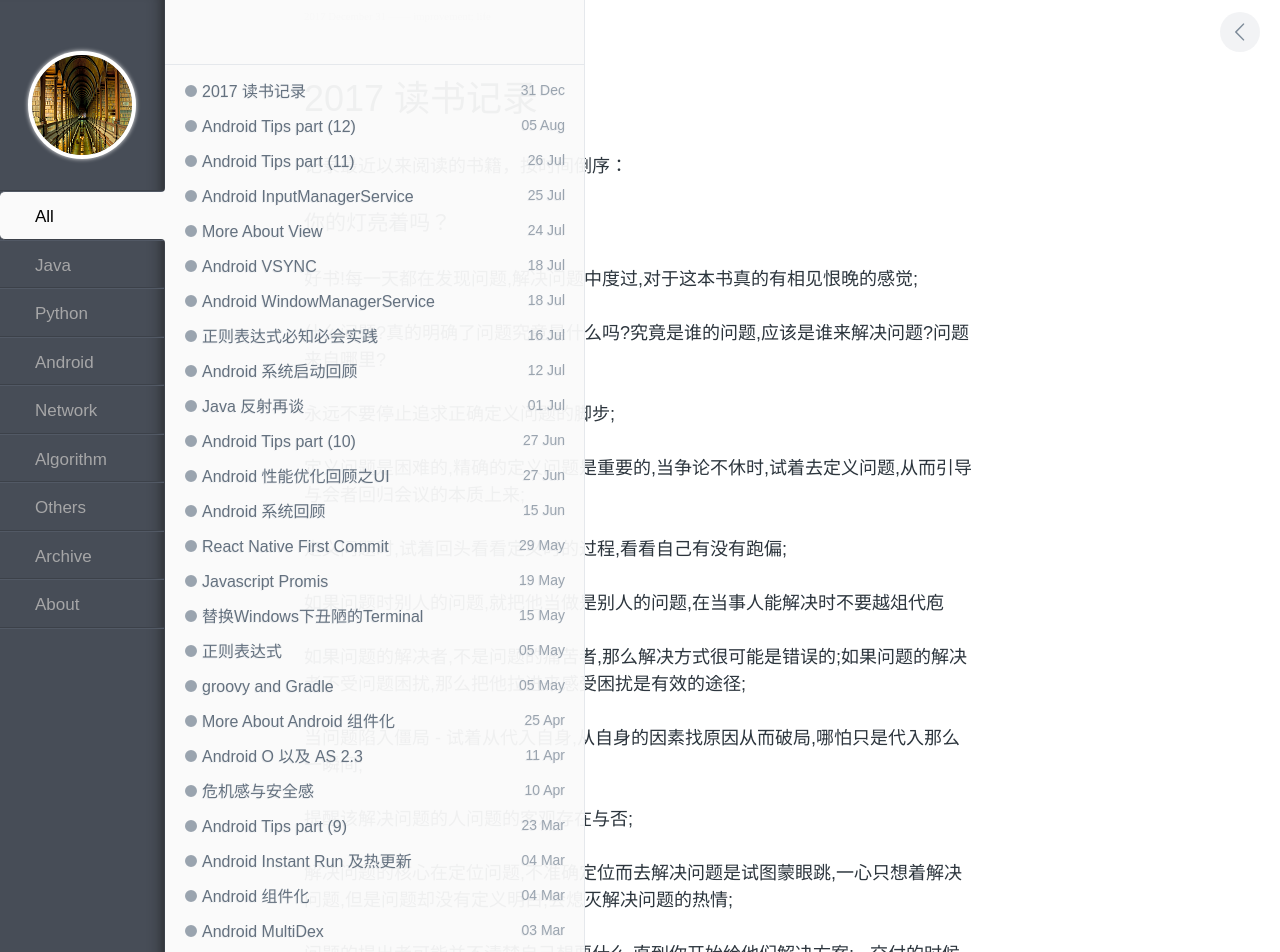
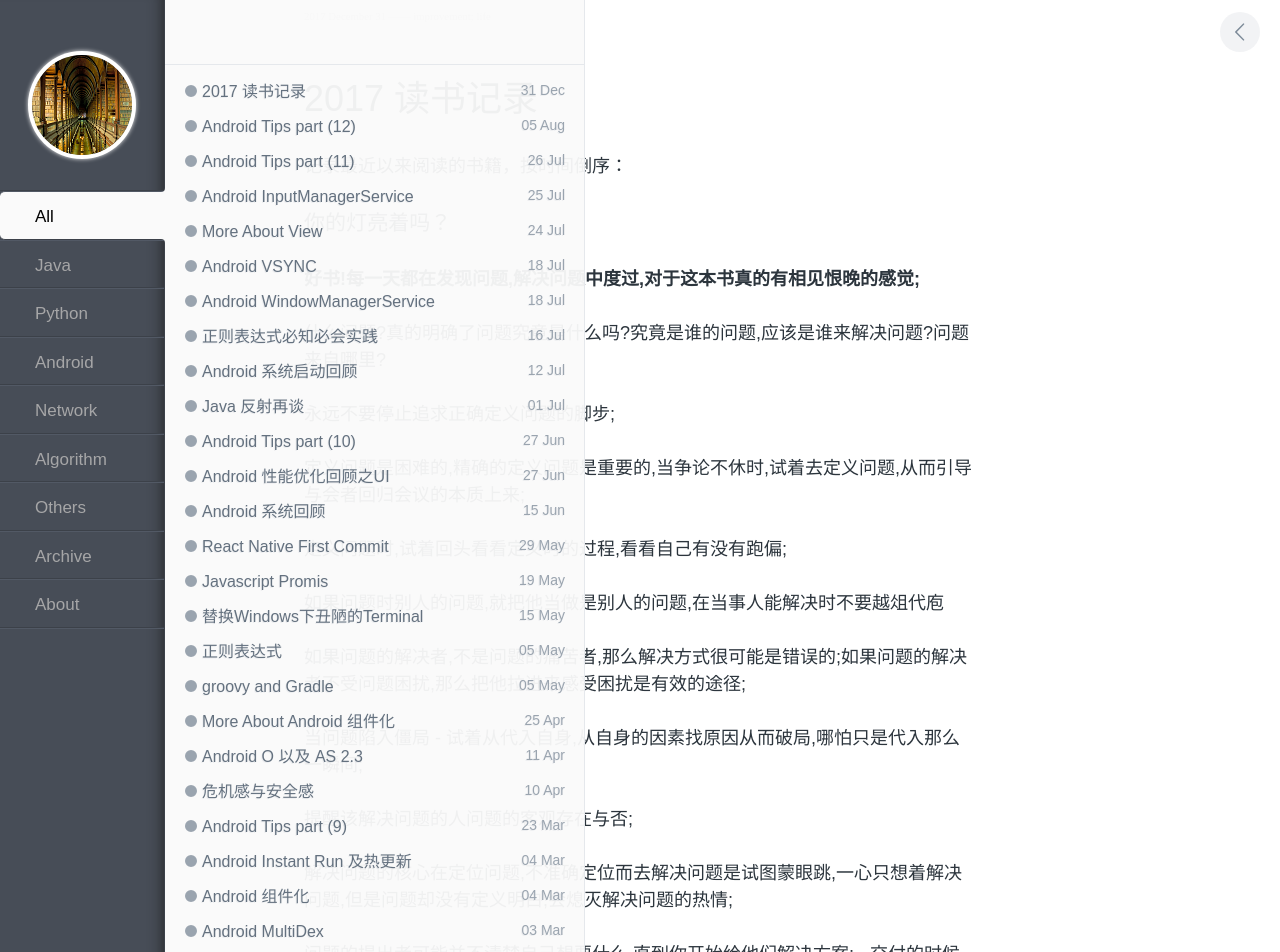
Before and after one commit to enlipan/enlipan.github.io, a Jekyll site: the page built from _posts/2017-12-31-reading-in-2017.md, in a window 1280 px wide. Shown: the top 952 px of the page. Built offline with Jekyll 4.4.1, drawn with Linux system fonts in a browser that asks for light colours; nearby versions of some CDN libraries; comment, search, counter and statistics services are not loaded; some of the changed text lies outside the part shown.

```diff
--- a/_layouts/post.html
+++ b/_layouts/post.html
@@ -41,3 +41,5 @@ layout: index
 </div> <!-- end #disqus_thread -->
 
 <p id="copyright">Powered by <a href="http://jekyllrb.com" target="_blank">Jekyll</a>&nbsp;&nbsp;|&nbsp;&nbsp;Theme <a href="https://github.com/P233/3-Jekyll" target="_blank">3-Jekyll</a></p>
+<br>
+<p id="copyright">浙ICP备17035017</p>
--- a/_posts/2017-12-31-reading-in-2017.md
+++ b/_posts/2017-12-31-reading-in-2017.md
@@ -9,7 +9,7 @@ keywords: [improvement,life]
 
 ### 你的灯亮着吗？
 
-好书!每一天都在发现问题,解决问题中度过,对于这本书真的有相见恨晚的感觉;
+**好书!每一天都在发现问题,解决问题中度过,对于这本书真的有相见恨晚的感觉;**
 
 什么问题?真的明确了问题究竟是什么吗?究竟是谁的问题,应该是谁来解决问题?问题来自哪里?
 
@@ -40,7 +40,7 @@ keywords: [improvement,life]
 
 ### 大教堂与集市
 
-薄薄的一本书，内容丰富，甚至有大量哲学概念范畴的东西，断断续续读了两个月，知其一二三，但依旧有必要重读，本书表述非常精炼，内容及其丰富，相信随着自身阅历的提升重读时会有不一样的体会
+薄薄的一本书，内容丰富，甚至有大量哲学概念范畴的东西，断断续续读了两个月，知其一二三，但依旧有必要重读，本书表述非常精炼，内容及其丰富，**相信随着自身阅历的提升,重读时会有不一样的体会**
 
 ### 正则表达式必知必会
 
```
